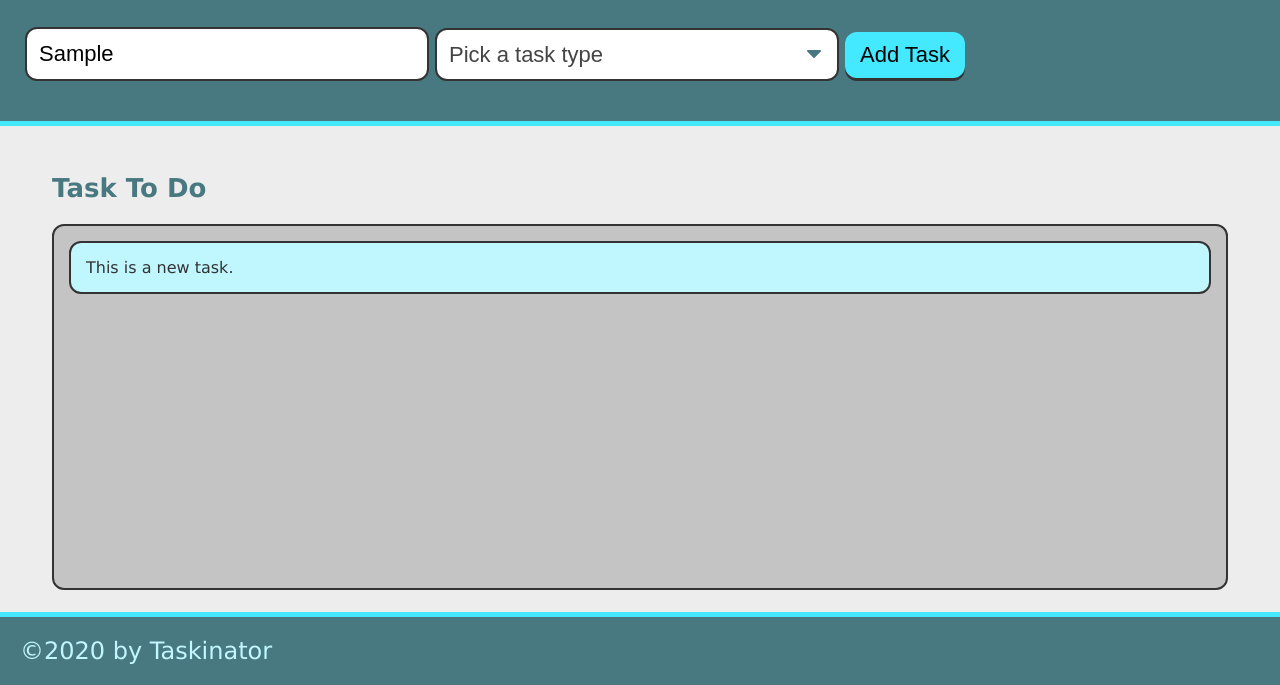
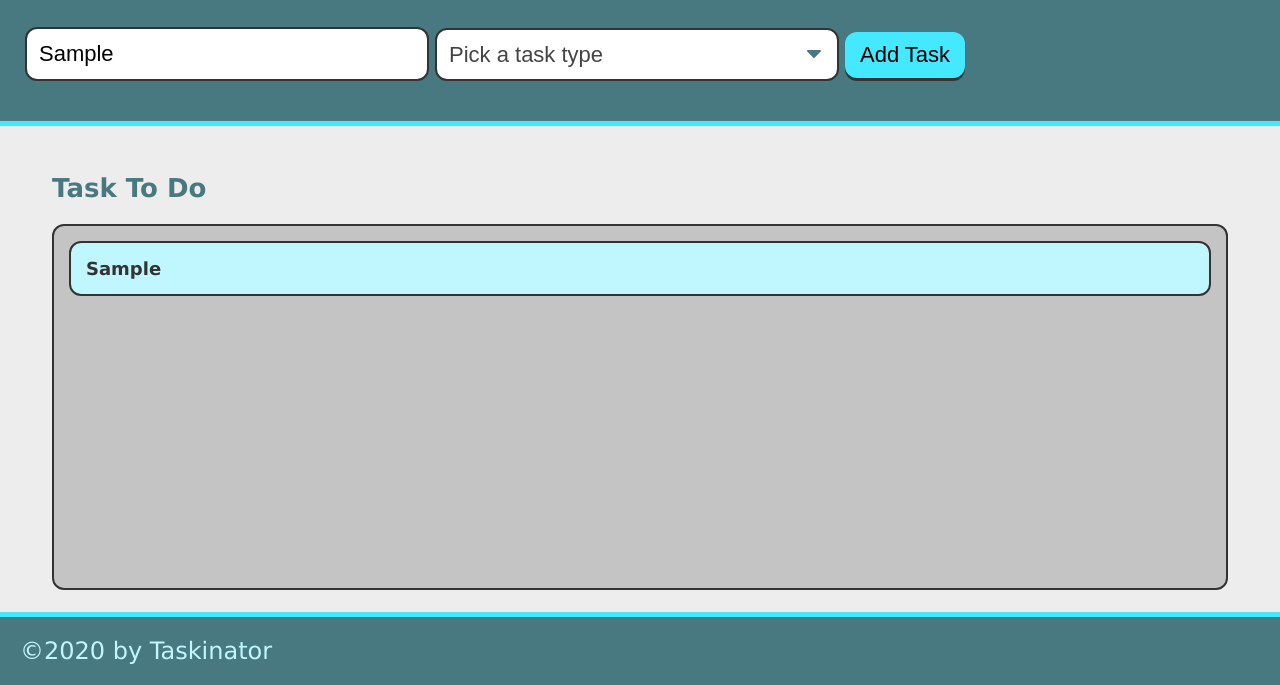
Before and after one commit to Amuodmi/Taskinator, a plain HTML site: page index.html in a window 1280 px wide. Both pictures are taken after typing "Sample" into the empty fields and a click on the button "Add Task". Shown: the part 115-800 px from the top of the page. Drawn offline with Linux system fonts and the light colour scheme.

Commit message:
finishing up function

```diff
--- a/assets/js/script.js
+++ b/assets/js/script.js
@@ -1,15 +1,25 @@
 var formEl = document.querySelector("#task-form");
 var tasksToDoEl = document.querySelector("#tasks-to-do");
 
-var createTaskHandler = function() {
+var createTaskHandler = function (event) {
+  event.preventDefault();
+  var taskNameInput = document.querySelector("input[name='task-name']").value;
+  var taskTypeInput = document.querySelector("select[name='task-type']").value;
 
-   event.preventDefault();
-
-
+  // create list item
   var listItemEl = document.createElement("li");
   listItemEl.className = "task-item";
-  listItemEl.textContent = "This is a new task.";
+
+  // create div to hold task info and add to list item
+  var taskInfoEl = document.createElement("div");
+  taskInfoEl.className = "task-info";
+
+  // add HTML content to div
+  taskInfoEl.innerHTML = "<h3 class='task-name'>" + taskNameInput + "</h3><span class='task-type'>" + taskTypeInput + "</span>";
+  listItemEl.appendChild(taskInfoEl);
+
+  // add entire list item to list
   tasksToDoEl.appendChild(listItemEl);
-  };
+};
 
 formEl.addEventListener("submit", createTaskHandler);
--- a/index.html
+++ b/index.html
@@ -24,9 +24,11 @@
 						<option value="Mobile">Mobile</option>
 					</select>
 				</div>
-				<div class="form-group">
-					<button class="btn" id="save-task" type="submit">Add Task</button>
-				</div>
+				<form id="task-form">
+					<div class="form-group">
+						<button class="btn" id="save-task" type="submit">Add Task</button>
+					</div>
+				</form>
 			</form>
 		</header>
 
```
